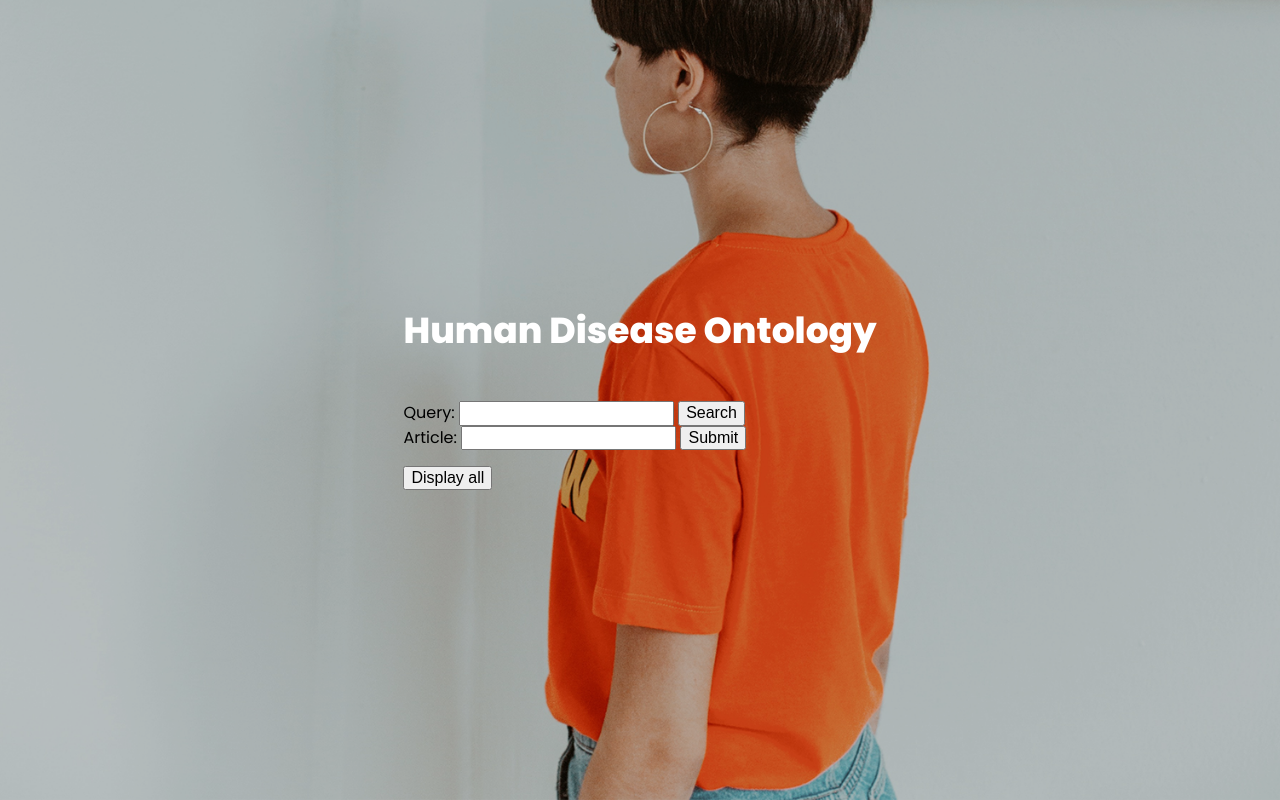
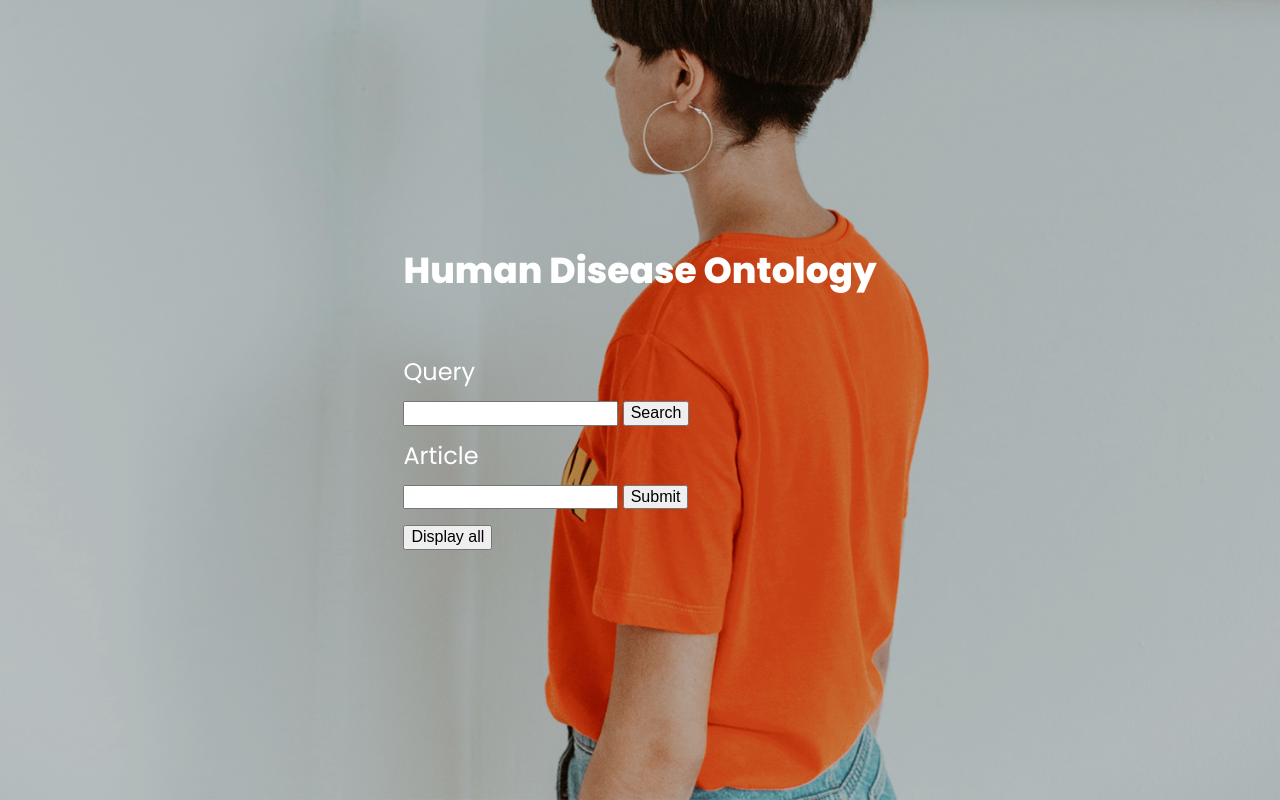
Before and after one commit to skysora/Biological_Information_NameEntity_System, a Flask app: page / in a window 1280 px wide. Run offline with Flask 2, Linux system fonts and the light colour scheme; parts of the project's set-up code (start-up, migrations or seed data) failed here and were passed over.

Commit message:
Update index.html

```diff
--- a/templates/index.html
+++ b/templates/index.html
@@ -27,11 +27,17 @@
           </div>
         </div> -->
       <div class="search">
-        Query: <input type="text" name='q' id="q">
+        <p>
+          <font color="#FFFFFF" , size="5px">Query</font>
+        </p>
+        <input type="text" name='q' id="q">
         <button type="button" onclick="search()">Search</button>
       </div>
       <form method='post' , action="/show">
-        Article: <input name='article' id='article' type='text'>
+        <p class='w'>
+          <font color="#FFFFFF" , size="5px"> Article </font>
+        </p>
+        <input name='article' id='article' type='text' class='article'>
         <button type='submit'>Submit</button>
       </form>
       <div class="display-all">
```
